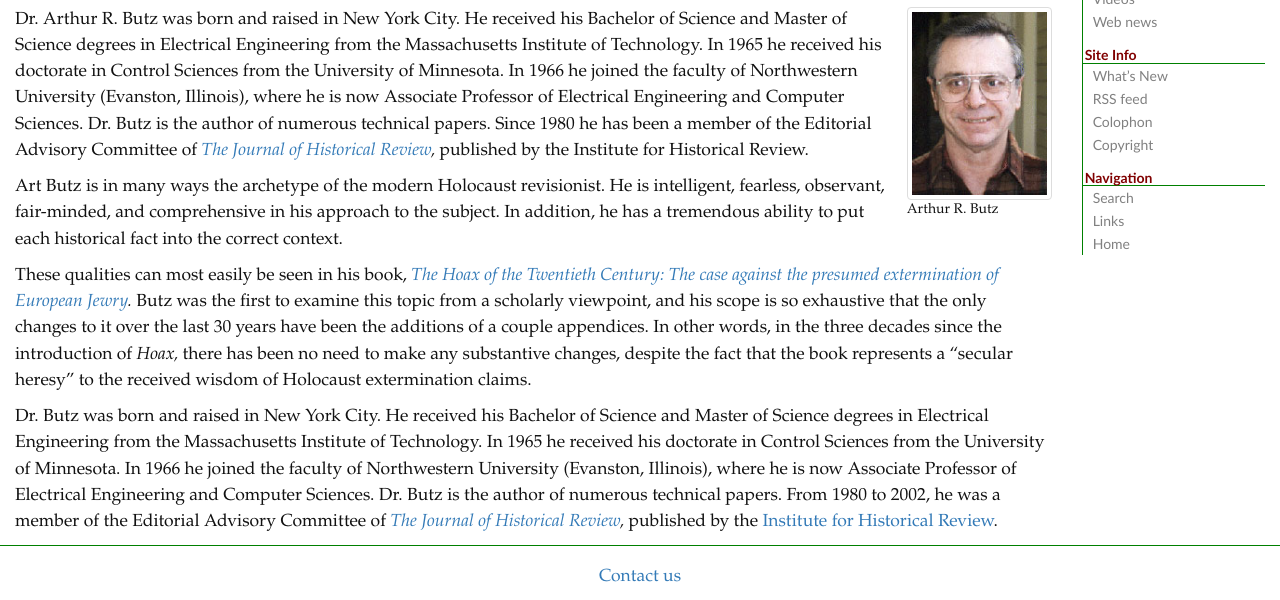
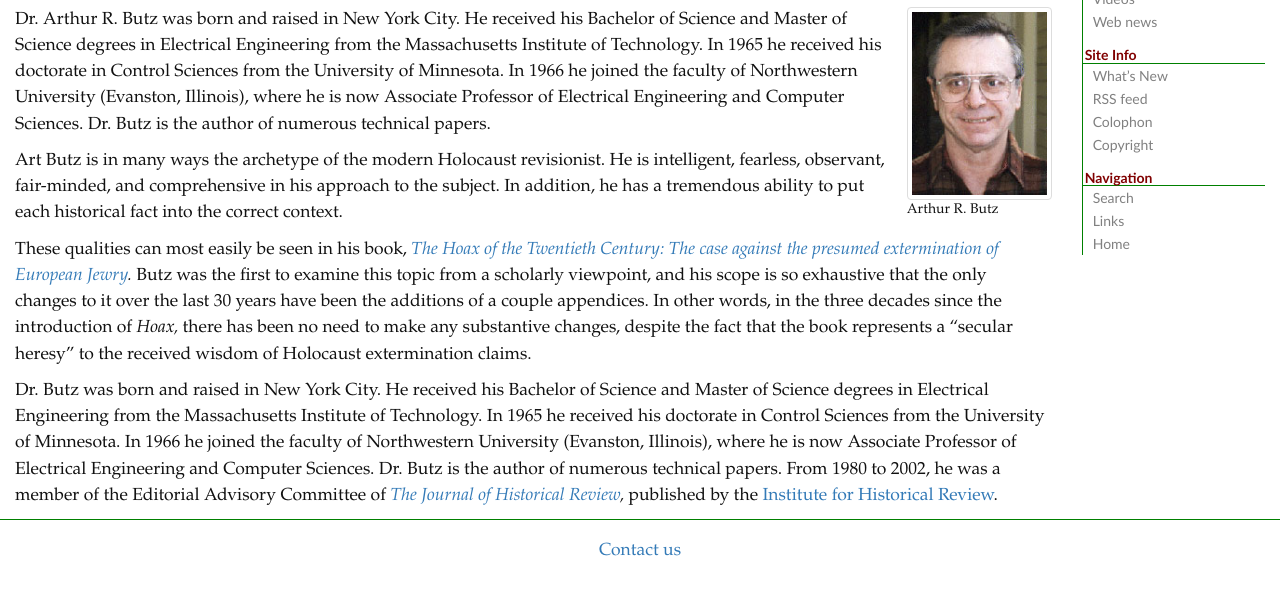
Before and after one commit to webb-wanderer/artbutz, a plain HTML site: page index.html in a window 1280 px wide. Shown: the part 267-867 px from the top of the page. After the commit the page ends 841 px from the top, so only its background shows below. Drawn offline with nearby package versions, Linux system fonts and the light colour scheme.

Commit message:
Update index.html

```diff
--- a/index.html
+++ b/index.html
@@ -23,7 +23,7 @@
 				</figcaption>
 			</figure>
 			<p>
-				Dr. Arthur R. Butz was born and raised in New York City. He received his Bachelor of Science and Master of Science degrees in Electrical Engineering from the Massachusetts Institute of Technology. In 1965 he received his doctorate in Control Sciences from the University of Minnesota. In 1966 he joined the faculty of Northwestern University (Evanston, Illinois), where he is now Associate Professor of Electrical Engineering and Computer Sciences. Dr. Butz is the author of numerous technical papers. Since 1980 he has been a member of the Editorial Advisory Committee of <i><a href="https://www.historiography-project.com/jhrchives/index.html">The Journal of Historical Review</a>,</i> published by the Institute for Historical Review.
+				Dr. Arthur R. Butz was born and raised in New York City. He received his Bachelor of Science and Master of Science degrees in Electrical Engineering from the Massachusetts Institute of Technology. In 1965 he received his doctorate in Control Sciences from the University of Minnesota. In 1966 he joined the faculty of Northwestern University (Evanston, Illinois), where he is now Associate Professor of Electrical Engineering and Computer Sciences. Dr. Butz is the author of numerous technical papers.
 			</p>
 			<p>
 				Art Butz is in many ways the archetype of the modern Holocaust revisionist. He is intelligent, fearless, observant, fair-minded, and comprehensive in his approach to the subject. In addition, he has a tremendous ability to put each historical fact into the correct context.
```
